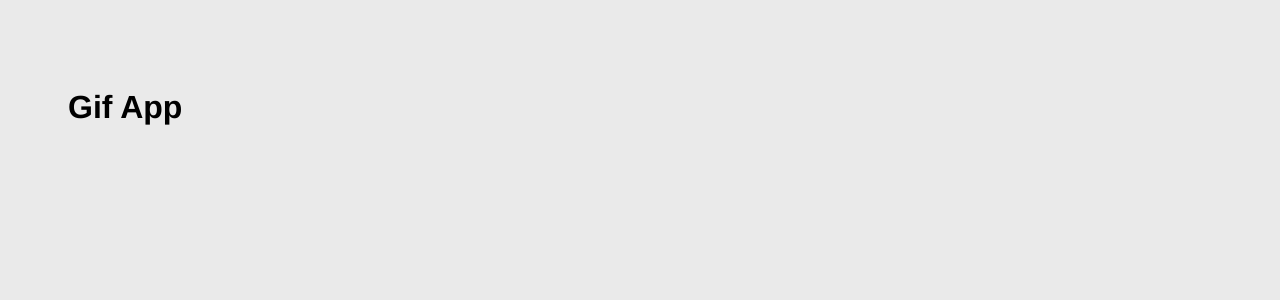
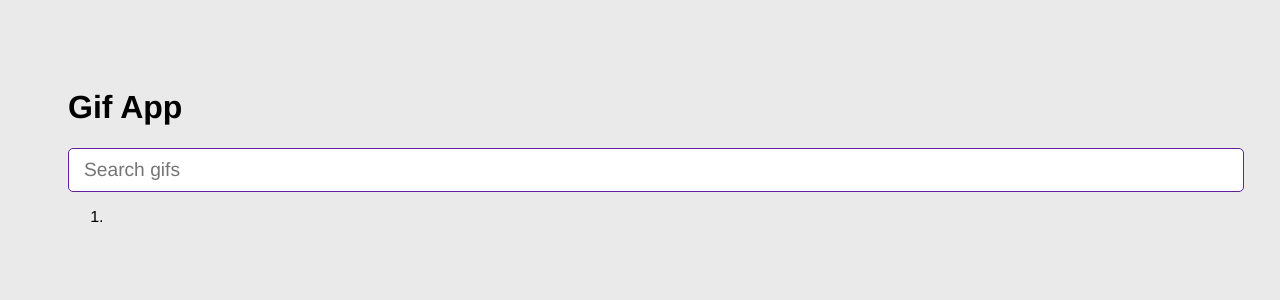
Before and after one commit to CarlosSalega/gif-app, a React (Vite) app: page / in a window 1280 px wide. Shown: the top 300 px of the page. Built offline with nearby package versions, Linux system fonts and the light colour scheme.

Commit message:
feat:✨ added input logic

```diff
--- /dev/null
+++ b/src/AddCategory.tsx
@@ -0,0 +1,33 @@
+import { SetStateAction, useState } from "react";
+import { AppProps } from "./types";
+
+const AddCategory = ({ setCategories }: AppProps) => {
+  const [inputValue, setInputValue] = useState("");
+
+  const onInputChange = (event: {
+    target: { value: SetStateAction<string> };
+  }) => {
+    setInputValue(event.target.value);
+  };
+
+  const onSubmit = (event: { preventDefault: () => void }) => {
+    event.preventDefault();
+    if (inputValue.trim().length < 1) return;
+
+    setCategories((categories) => [inputValue, ...categories]);
+    setInputValue("");
+  };
+
+  return (
+    <form onSubmit={onSubmit}>
+      <input
+        type="text"
+        placeholder="Search gifs"
+        value={inputValue}
+        onChange={onInputChange}
+      />
+    </form>
+  );
+};
+
+export default AddCategory;
--- a/src/App.tsx
+++ b/src/App.tsx
@@ -1,9 +1,19 @@
+import { useState } from "react";
+import AddCategory from "./AddCategory";
+
 function App() {
+  const [categories, setCategories] = useState([""]);
+
   return (
     <>
-      <div>
-        <h1>Gif App</h1>
-      </div>
+      <h1>Gif App</h1>
+      <AddCategory setCategories={setCategories} />
+
+      <ol>
+        {categories.map((category) => {
+          return <li key={category}>{category}</li>;
+        })}
+      </ol>
     </>
   );
 }
--- /dev/null
+++ b/src/types.ts
@@ -0,0 +1,3 @@
+export interface AppProps {
+  setCategories: React.Dispatch<React.SetStateAction<string[]>>;
+}
```
